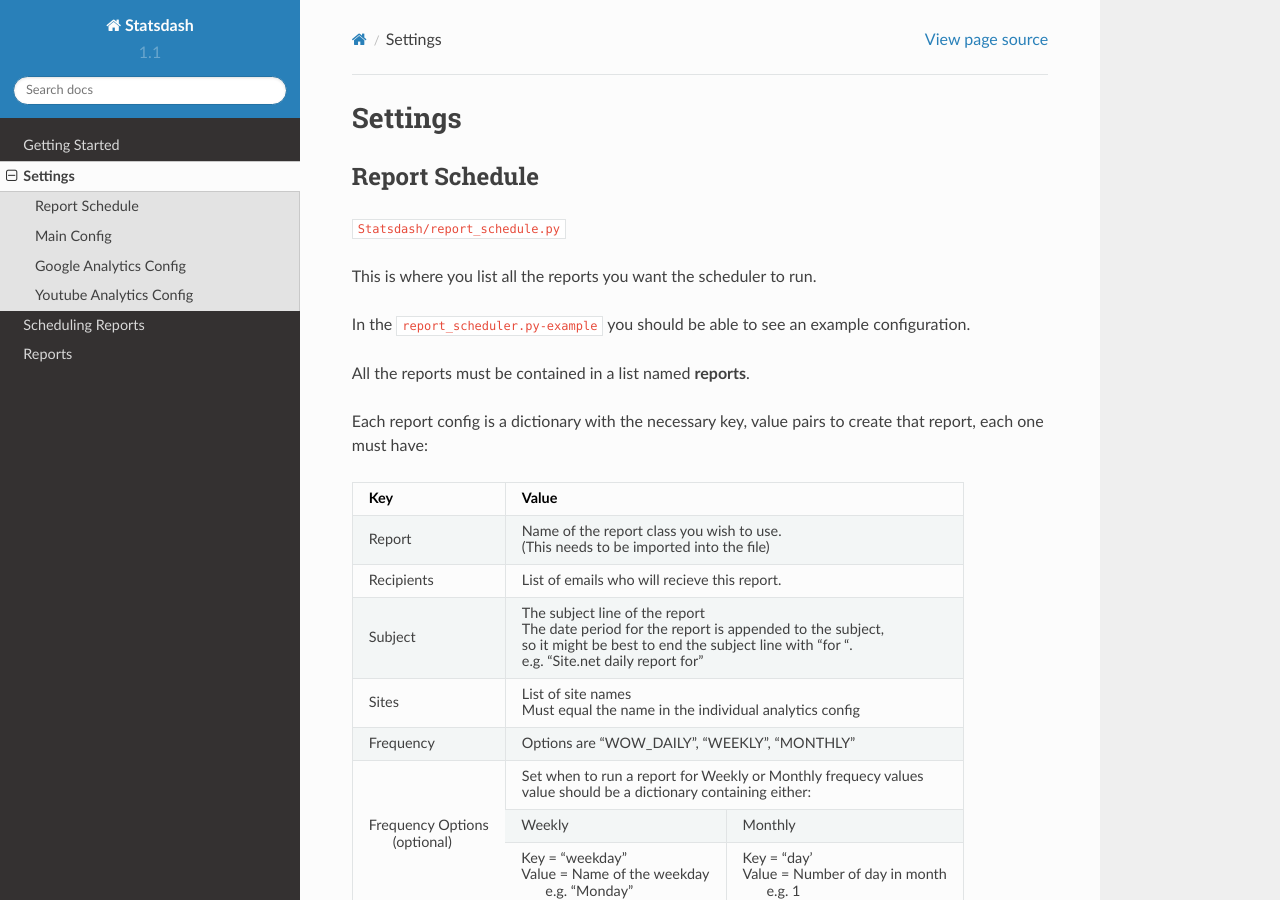
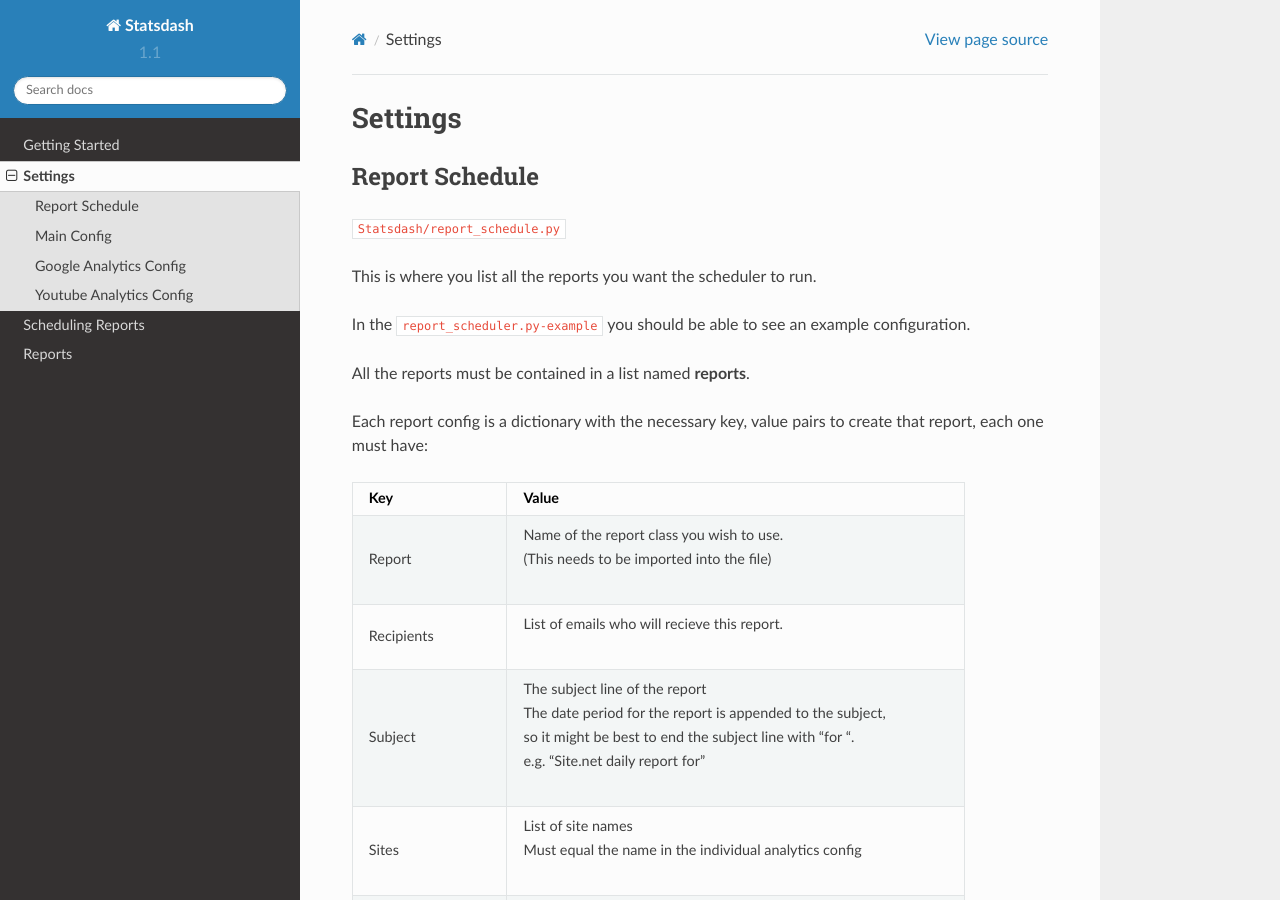
Before and after one commit to gamernetwork/gastatsdash, a Sphinx documentation site: the page built from docs/settings.rst, in a window 1280 px wide and 900 px high. Built offline with Sphinx 7.4.7 and the Read the Docs theme 2.0.0, drawn with Linux system fonts in a browser that asks for light colours.

```diff
--- a/docs/settings.rst
+++ b/docs/settings.rst
@@ -17,41 +17,32 @@ Each report config is a dictionary with the necessary key, value pairs to create
 +--------------------+-------------------------------------------------------------------------+
 |	Key	     |			Value 						       |
 +====================+=========================================================================+
-|	Report 	     | Name of the report class you wish to use. 			       |
-|	             |									       |
-|		     | (This needs to be imported into the file)		               |
+|	Report 	     | | Name of the report class you wish to use. 			       |
+|		     | | (This needs to be imported into the file)		               |
 +--------------------+-------------------------------------------------------------------------+
-|	Recipients   | List of emails who will recieve this report.			       |
+|	Recipients   | | List of emails who will recieve this report.			       |
 +--------------------+-------------------------------------------------------------------------+
-|	Subject	     | The subject line of the report					       |
-|		     |									       |
-|		     | The date period for the report is appended to the subject,              |
-|		     | 									       |
-|                    | so it might be best to end the subject line with "for ".                |
-|		     |									       |
-|                    | e.g. "Site.net daily report for"                                        |
+|	Subject	     | | The subject line of the report					       |
+|		     | | The date period for the report is appended to the subject,            |
+|                    | | so it might be best to end the subject line with "for ".              |
+|                    | | e.g. "Site.net daily report for"                                      |
 +--------------------+-------------------------------------------------------------------------+
-|	Sites	     | List of site names 						       |
-|		     |  								       |
-|		     | Must equal the name in the individual analytics config                  |
+|	Sites	     | | List of site names 						       |
+|		     | | Must equal the name in the individual analytics config                |
 +--------------------+-------------------------------------------------------------------------+
-|	Frequency    |	 Options are "WOW_DAILY", "WEEKLY", "MONTHLY"			       |
+|	Frequency    | | Options are "WOW_DAILY", "WEEKLY", "MONTHLY"			       |
 +--------------------+----------------------+-------------------------+------------------------+
-|  Frequency Options | Set when to run a report for Weekly or Monthly frequecy values          |
-|                    |									       |
-|    (optional)      | value should be a dictionary containing either:                         |
+|  Frequency Options | | Set when to run a report for Weekly or Monthly frequecy values        |
+|    (optional)      | | value should be a dictionary containing either:                       |
 |		     +----------------------------------+--------------------------------------+
 |		     |	 Weekly 		        |   Monthly		               |
 |		     +----------------------------------+--------------------------------------+
-|                    | Key = "weekday"              	| Key = "day'	                       |
-|		     |				        |				       |
-|		     | Value = Name of the weekday      | Value = Number of day in month       |
-|		     |				        |				       |
-|                    |   e.g. "Monday"                  |   e.g. 1                             |
+|                    | | Key = "weekday"              	| | Key = "day'	                       |
+|		     | | Value = Name of the weekday    | | Value = Number of day in month     |
+|                    | |   e.g. "Monday"                | |   e.g. 1                           |
 +--------------------+----------------------------------+--------------------------------------+
-|     Identifier     | indiviudal report identifier					       |
-|		     |									       |
-|		     | used in the schedule database to store run dates.	               |
+|     Identifier     | | indiviudal report identifier					       |
+|		     | | used in the schedule database to store run dates.	               |
 +--------------------+-------------------------------------------------------------------------+
 
 
```
